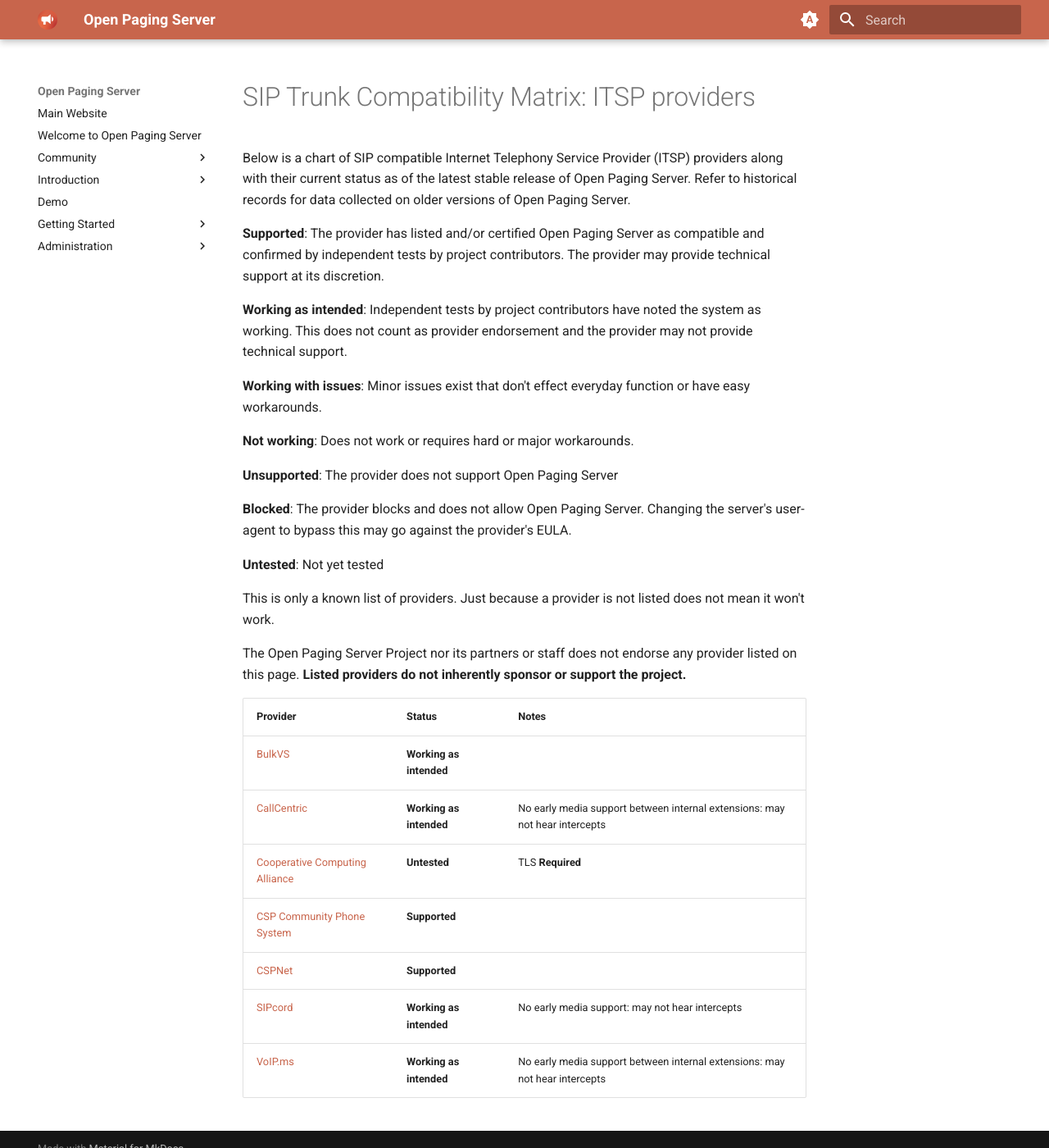
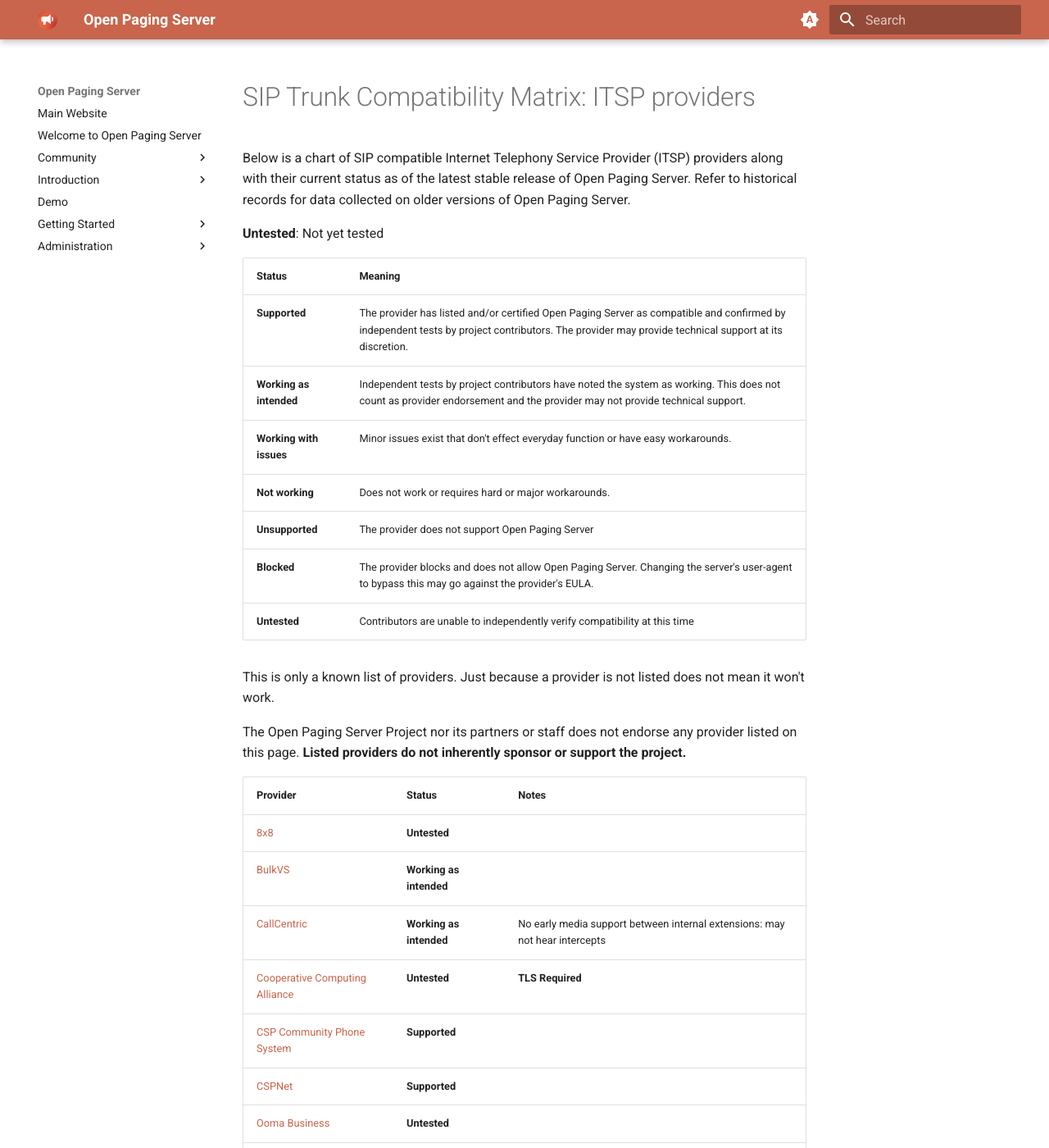
Before and after one commit to OpenPagingServer/documentation, an MkDocs documentation site: the page built from docs/admin/endpoints/siptrunks/compatibility-providers.md, in a window 1280 px wide and 1400 px high. Shown: the whole window at 82% size. Built offline with MkDocs 1.6.1 and Material for MkDocs 9.7.7, drawn with Linux system fonts in a browser that asks for light colours; some of the changed text lies outside the part shown.

Commit message:
SIP Trunk

```diff
--- a/docs/admin/endpoints/siptrunks/compatibility-providers.md
+++ b/docs/admin/endpoints/siptrunks/compatibility-providers.md
@@ -2,19 +2,20 @@
 
 Below is a chart of SIP compatible Internet Telephony Service Provider (ITSP) providers along with their current status as of the latest stable release of Open Paging Server. Refer to historical records for data collected on older versions of Open Paging Server.
 
-**Supported**: The provider has listed and/or certified Open Paging Server as compatible and confirmed by independent tests by project contributors. The provider may provide technical support at its discretion.
-
-**Working as intended**: Independent tests by project contributors have noted the system as working. This does not count as provider endorsement and the provider may not provide technical support.
-
-**Working with issues**: Minor issues exist that don't effect everyday function or have easy workarounds.
-
-**Not working**: Does not work or requires hard or major workarounds.
-
-**Unsupported**: The provider does not support Open Paging Server
-
-**Blocked**: The provider blocks and does not allow Open Paging Server. Changing the server's user-agent to bypass this may go against the provider's EULA.
 
 **Untested**: Not yet tested
+
+
+| Status                  | Meaning                                                                                                                                                                                             |
+| ----------------------- | --------------------------------------------------------------------------------------------------------------------------------------------------------------------------------------------------- |
+| **Supported**           | The provider has listed and/or certified Open Paging Server as compatible and confirmed by independent tests by project contributors. The provider may provide technical support at its discretion. |
+| **Working as intended** | Independent tests by project contributors have noted the system as working. This does not count as provider endorsement and the provider may not provide technical support.                         |
+| **Working with issues** | Minor issues exist that don't effect everyday function or have easy workarounds.                                                                                                                    |
+| **Not working**         | Does not work or requires hard or major workarounds.                                                                                                                                                |
+| **Unsupported**         | The provider does not support Open Paging Server                                                                                                                                                    |
+| **Blocked**             | The provider blocks and does not allow Open Paging Server. Changing the server's user-agent to bypass this may go against the provider's EULA.                                                      |
+| **Untested**            | Contributors are unable to independently verify compatibility at this time                                                                                                                          |
+
 
 This is only a known list of providers. Just because a provider is not listed does not mean it won't work.
 
@@ -23,10 +24,16 @@ The Open Paging Server Project nor its partners or staff does not endorse any pr
 
 | Provider                                                    | Status                  | Notes                                                                       |
 | ----------------------------------------------------------- | ----------------------- | --------------------------------------------------------------------------- |
+| [8x8](https://www.8x8.com/)                                 | **Untested**            |                                                                             |
 | [BulkVS](https://www.bulkvs.com/)                           | **Working as intended** |                                                                             |
 | [CallCentric](https://www.callcentric.com/)                 | **Working as intended** | No early media support between internal extensions: may not hear intercepts |
-| [Cooperative Computing Alliance](https://coopalliance.org/) | **Untested**            | TLS **Required**                                                            |
+| [Cooperative Computing Alliance](https://coopalliance.org/) | **Untested**            | **TLS Required**                                                            |
 | [CSP Community Phone System](https://www.pbx.csptech.org/)  | **Supported**           |                                                                             |
 | [CSPNet](https://csptech.org/cspnet/)                       | **Supported**           |                                                                             |
+| [Ooma Business](https://www.ooma.com/business-voip/)        | **Untested**            |                                                                             |
 | [SIPcord](https://sipcord.net/)                             | **Working as intended** | No early media support: may not hear intercepts                             |
+| [Telnyx](https://telnyx.com/)                               | **Untested**            |                                                                             |
 | [VoIP.ms](https://voip.ms/)                                 | **Working as intended** | No early media support between internal extensions: may not hear intercepts |
+| [Vonage](https://www.vonage.com/)                           | **Untested**            |                                                                             |
+| [Zoho](https://www.zoho.com/voice/)                         | **Untested**            |                                                                             |
+| [Zoom Phone](https://www.zoom.com/en/products/voip-phone/)  | **Untested**            |                                                                             |
```
Also changed, not shown: telnyx-logo-text.12nivgbnzbsa1.svg (added), 1 other file.
